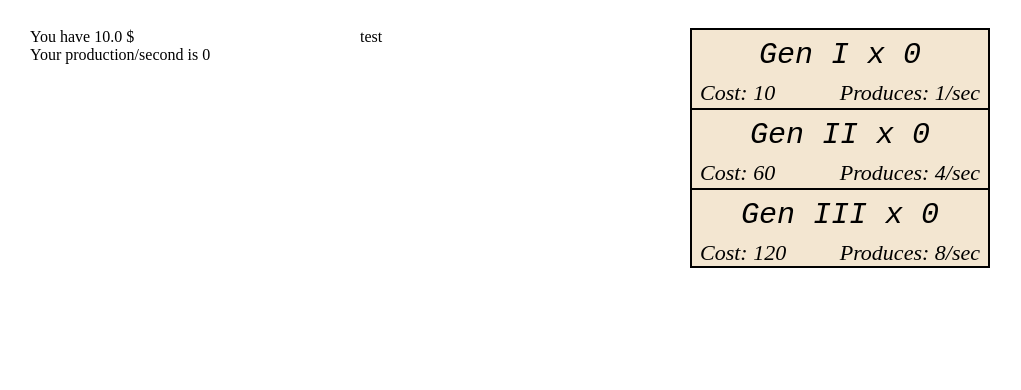
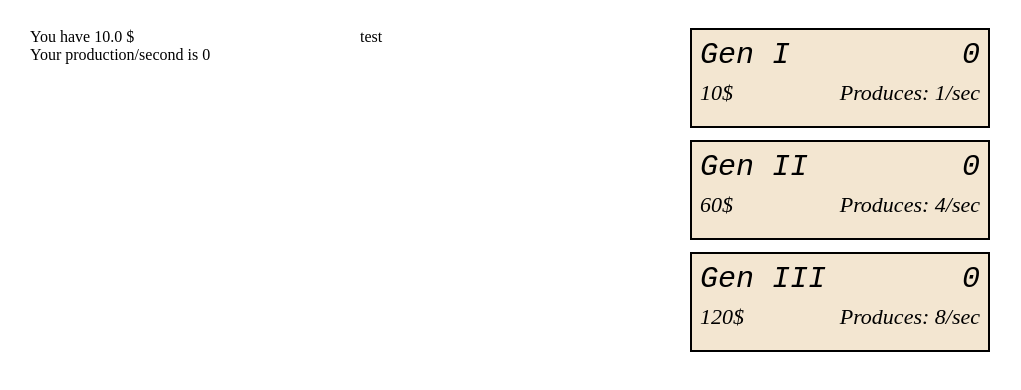
Before and after one commit to LeoMart83/react-incremental, a React (Create React App) app: page / in a window 1280 px wide. Shown: the top 390 px of the page, without its empty margins (130-1151 px from the left). Built offline with nearby package versions, Linux system fonts and the light colour scheme.

Commit message:
small changes, additional info to display

```diff
--- a/src/App.js
+++ b/src/App.js
@@ -39,7 +39,6 @@ const App = () => {
     setPlayerData({ ...player, prod: calcProd() });
   }, [player.generators]);
 
-
   const canBuyGenerator = (generatorCost) => {
     if (generatorCost > player.money) return false
     else return true;
--- a/src/components/RightSide/GeneratorContainer/Generator.jsx
+++ b/src/components/RightSide/GeneratorContainer/Generator.jsx
@@ -1,11 +1,18 @@
-export const Generator = ({buyGenerator, generator}) => {
-    return (
-        <div className="generator-block" onClick={() => buyGenerator()}>
-            <div className="generator-name"> {generator.name} x {generator.amount ? generator.amount : 0} </div>
+export const Generator = ({ buyGenerator, generator, setShowHint, showHint }) => {
+    return (<>
+        <div className="generator-content"
+            onClick={() => buyGenerator()}
+            onMouseOver={() => { setShowHint(generator.name) }}
+            onMouseLeave={() => { setShowHint(false) }}>
+
+            <div className="generator-name-amount"><span>{generator.name}</span> <span>{generator.amount}</span></div>
             <div className="generator-cost-prod">
-            <span> Cost: {generator.cost} </span>
-            <span> Produces: {generator.prodOfOne * generator.mult}/sec </span>
+                <span> {generator.cost}$ </span>
+                <span> Produces: {generator.prodOfOne * generator.mult}/sec </span>
             </div>
+            {(showHint === generator.name) ? <div >
+                {generator.amount} of "{generator.name}" produce {generator.prodOfOne * generator.mult * generator.amount} $/sec
+                </div> : null}
         </div>
-    )
+    </>)
 }
--- a/src/components/RightSide/GeneratorContainer/GeneratorContainer.jsx
+++ b/src/components/RightSide/GeneratorContainer/GeneratorContainer.jsx
@@ -6,6 +6,7 @@ import { Generator } from "./Generator";
 export const GeneratorContainer = (props) => {
 
     const [generator, setGenerator] = useState(props.generator);
+    const [showHint, setShowHint] = useState(false);
 
     useEffect(() => {
         setGenerator({ ...generator, prodOfOne: Math.round(generator.cost / 20 + generator.tier) });
@@ -43,5 +44,5 @@ export const GeneratorContainer = (props) => {
         }
     }
 
-    return (<Generator buyGenerator={buyGenerator} generator={generator} />)
+    return (<Generator buyGenerator={buyGenerator} generator={generator} setShowHint={setShowHint} showHint={showHint} />)
 }
--- a/src/components/RightSide/GeneratorContainer/Generators.jsx
+++ b/src/components/RightSide/GeneratorContainer/Generators.jsx
@@ -4,14 +4,14 @@ import { GENERATORS_ARRAY } from "../../../constants/generators";
 export const Generators = (props) => {
 
     const mappedGenerators = GENERATORS_ARRAY.map(generator =>
-         <GeneratorContainer
+        <GeneratorContainer
             canBuyGenerator={props.canBuyGenerator}
             updateGameData={props.updateGameData}
             generator={generator}
             key={generator.tier} />);
 
-    return (<div className="generators">
-         <div>{mappedGenerators}</div>
-            </div >
+    return (<>
+        <div>{mappedGenerators}</div>
+    </>
     )
 }
--- a/src/components/RightSide/GeneratorContainer/index.css
+++ b/src/components/RightSide/GeneratorContainer/index.css
@@ -1,5 +1,5 @@
-.generator-block {
-    height:80px;
+.generator-content {
+    height:100px;
     width: 300px;
     padding: 8px;
     box-sizing: border-box;
@@ -9,15 +9,22 @@
     background-color: rgba(235, 213, 179, 0.6);
     font-style: italic;
     user-select: none;
+    margin-bottom: 12px;
 }
 
-.generator-block:not(:last-child) {
+/* .generator-content:not(:last-child) {
     border-bottom: 0px;
-}
+} */
 
-.generator-name {
+/* .generator-content:not(:first-child) {
+    border-top: 0px;
+} */
+
+.generator-name-amount {
     font-size: 30px;
     font-family: monospace;
+    display: flex;
+    justify-content: space-between;
 }
 
 .generator-cost-prod{
--- a/src/constants/generators.js
+++ b/src/constants/generators.js
@@ -7,6 +7,7 @@ export const GENERATORS_ARRAY = [
         prodOfOne: 1,
         amount: 0,
         mult: 1,
+        persent: 0,
     },
     {
         name: 'Gen II',
@@ -16,6 +17,7 @@ export const GENERATORS_ARRAY = [
         prodOfOne: 1,
         amount: 0,
         mult: 1,
+        persent: 0,
     },
     {
         name: 'Gen III',
@@ -25,5 +27,6 @@ export const GENERATORS_ARRAY = [
         prodOfOne: 1,
         amount: 0,
         mult: 1,
+        persent: 0,
     }
 ]
```
